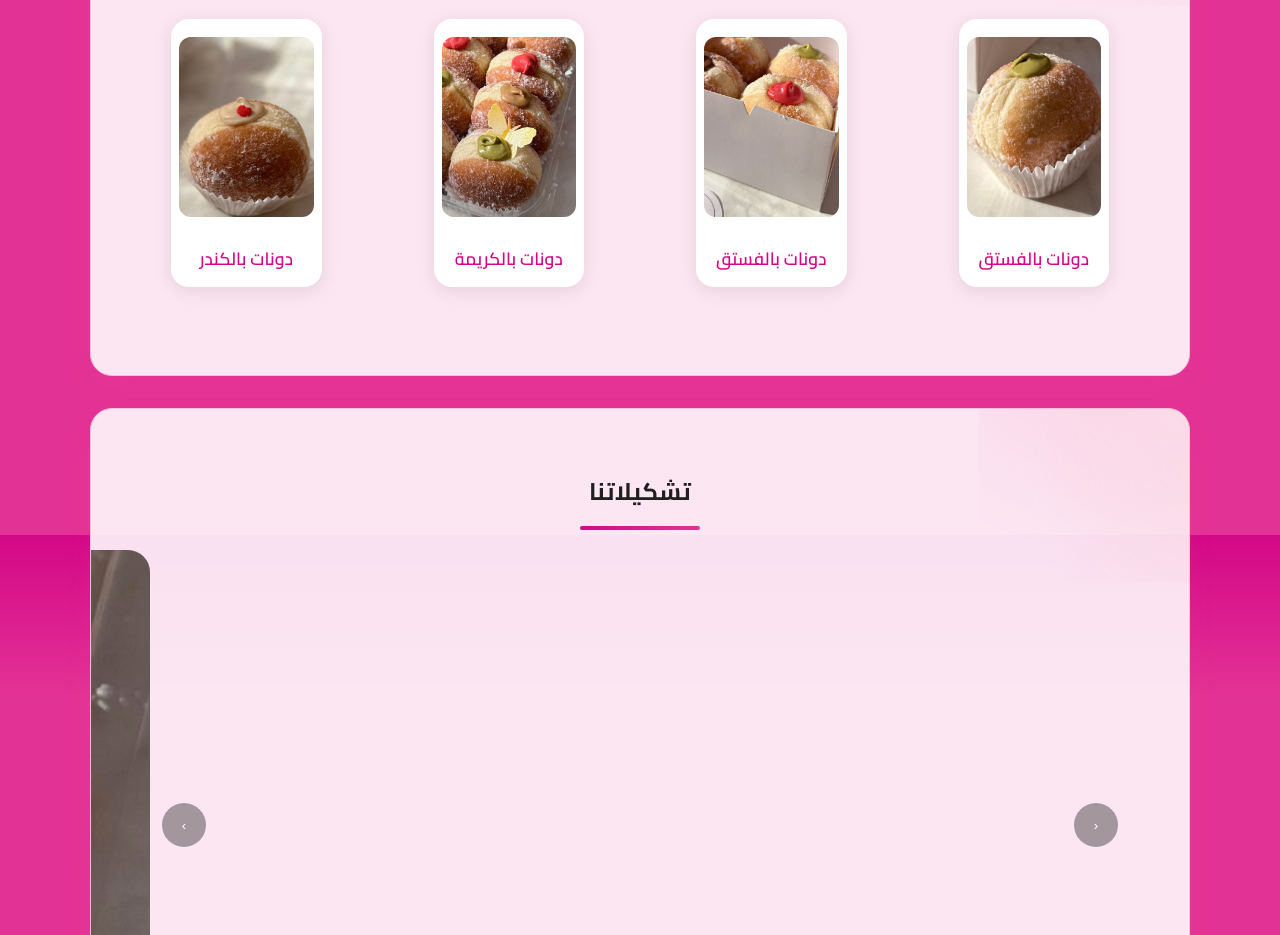
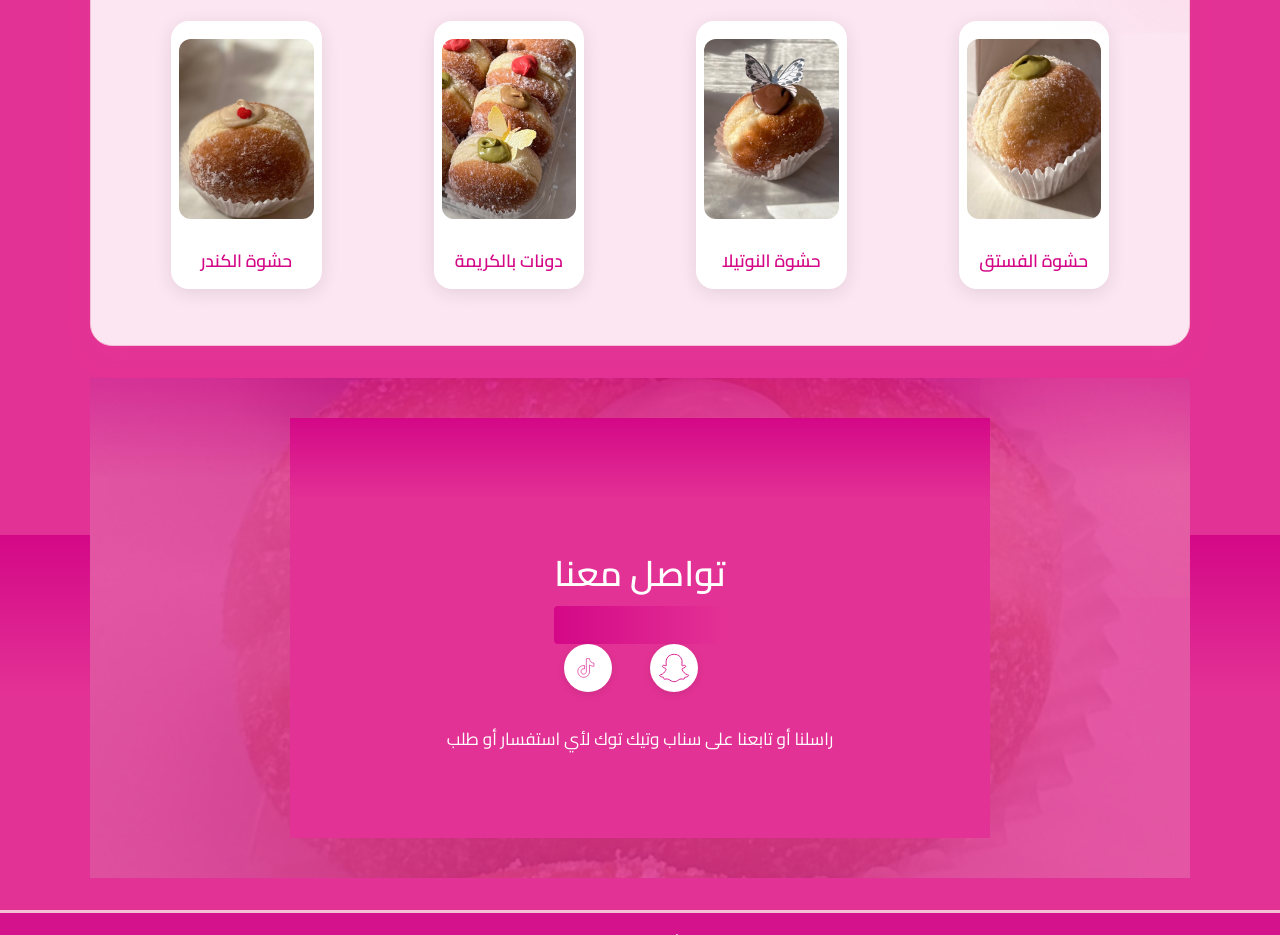
Before and after one commit to jawednoor/Donuts-filling, a plain HTML site: page index.html in a window 1280 px wide. Shown: the part 1865-2800 px from the top of the page. Drawn offline with Linux system fonts and the light colour scheme.

Commit message:
Add files via upload

```diff
--- a/index.html
+++ b/index.html
@@ -35,7 +35,21 @@
                     <a href="#products" class="hero-icon" aria-label="منتجاتنا"><span class="txt">منتجاتنا</span></a>
                     <a href="#contact" class="hero-icon" aria-label="تواصل معنا"><span class="txt">تواصل</span></a>
                 </div>
-                <a href="#intro" class="scroll-down" aria-label="انزل للأسفل">⬇</a>
+                                <a href="#intro" class="scroll-down" aria-label="انزل للأسفل" style="display:flex;flex-direction:column;align-items:center;gap:8px;text-decoration:none;margin-top:38px;">
+                                    <span class="scroll-btn" style="display:inline-flex;align-items:center;justify-content:center;width:54px;height:54px;border-radius:50%;background:linear-gradient(135deg,#D4128B 80%,#fff 100%);box-shadow:0 4px 16px rgba(212,18,139,0.18);border:3px solid #fff;animation:scrollBounce 1.2s infinite;">
+                                        <svg width="32" height="32" viewBox="0 0 32 32" fill="none" xmlns="http://www.w3.org/2000/svg">
+                                            <circle cx="16" cy="16" r="13" stroke="none" stroke-width="0" fill="none"/>
+                                            <polyline points="10,14 16,20 22,14" stroke="#fff" stroke-width="2.5" fill="none" stroke-linecap="round" stroke-linejoin="round"/>
+                                        </svg>
+                                    </span>
+                                    <span style="font-family:'Cairo',Arial,sans-serif;font-size:16px;color:#D4128B;font-weight:700;background:#fff;border-radius:12px;padding:2px 14px;box-shadow:0 2px 8px rgba(212,18,139,0.10);">انزل للأسفل</span>
+                                </a>
+                                <style>
+                                @keyframes scrollBounce {
+                                    0%, 100% { transform: translateY(0);}
+                                    50% { transform: translateY(16px);}
+                                }
+                                </style>
             </div>
         </div>
         <!-- حافة زيك زاك صغيرة مدمجة داخل السلايدر -->
@@ -49,7 +63,6 @@
             <polygon fill="url(#zigzagGrad)" points="0,0 5,10 10,0 15,10 20,0 25,10 30,0 35,10 40,0 45,10 50,0 55,10 60,0 65,10 70,0 75,10 80,0 85,10 90,0 95,10 100,0 100,10 0,10"></polygon>
         </svg>
     </section>
-
 
     <section id="intro" class="intro reveal">
         <div class="intro-flex">
@@ -75,11 +88,11 @@
         <div class="gallery-grid">
             <figure class="gallery-card">
                 <img src="img/IMG-20250806-WA0002.jpg" alt="دونات بالشوكولاتة">
-                <figcaption>دونات بالفستق</figcaption>
+                <figcaption>حشوة الفستق</figcaption>
             </figure>
             <figure class="gallery-card">
-                <img src="img/IMG-20250806-WA0003.jpg" alt="دونات بالفستق">
-                <figcaption>دونات بالفستق</figcaption>
+                <img src="img/IMG-20250807-WA058.jpg" alt="دونات بالفستق">
+                <figcaption>حشوة النوتيلا</figcaption>
             </figure>
             <figure class="gallery-card">
                 <img src="img/IMG-20250807-WA0016.jpg" alt="دونات بالكريمة">
@@ -87,70 +100,40 @@
             </figure>
             <figure class="gallery-card">
                 <img src="img/IMG-20250807-WA0018.jpg" alt="دونات بالفراولة">
-                <figcaption>دونات بالكندر</figcaption>
+                <figcaption>حشوة الكندر</figcaption>
             </figure>
         </div>
     </section>
 
-    <section id="showcase" class="showcase reveal">
-        <h2>تشكيلاتنا</h2>
-        <div class="slider">
-            <button class="slide-btn prev" aria-label="السابق">‹</button>
-            <div class="slides">
-                <div class="slide is-active">
-                    <img src="img/IMG-20250807-WA0016.jpg" alt="دونات كريمة">
-                    <div class="slide-caption">طراوة لا تُقاوم</div>
+    <section id="contact" style="position:relative;overflow:hidden;">
+        <!-- خلفية شفافة 20% -->
+        <div style="position:absolute;inset:0;z-index:0;pointer-events:none;">
+            <img src="assets/brand/contact-bg.jpg" alt="" style="width:100%;height:100%;object-fit:cover;opacity:0.2;">
+        </div>
+        <div class="contact-flex" style="position:relative;z-index:1;width:100%;display:flex;flex-direction:column;align-items:center;justify-content:center;">
+            <h2 class="contact-title">تواصل معنا</h2>
+            <div class="contact-socials">
+                <div style="display:flex;gap:18px;"></div>
+                    <a class="contact-icon" href="https://www.snapchat.com/add/donts171" target="_blank" aria-label="سناب شات @donts171" style="display:flex;flex-direction:column;align-items:center;text-decoration:none;">
+                        <span style="background:#ffffff;border-radius:50%;padding:8px;box-shadow:0 2px 8px rgba(0,0,0,0.10);display:inline-flex;">
+                            <img src="assets/brand/snapshat.svg" alt="سناب شات" style="width:32px;height:32px;">
+                        </span>
+                    </a>
+                    <a class="contact-icon" href="https://www.tiktok.com/@donts171" target="_blank" aria-label="تيك توك @donts171" style="display:flex;flex-direction:column;align-items:center;text-decoration:none;">
+                        <span style="background:#ffffff;border-radius:50%;padding:8px;box-shadow:0 2px 8px rgba(0,0,0,0.10);display:inline-flex;">
+                            <img src="assets/brand/tiktok-01.svg" alt="تيك توك" style="width:32px;height:32px;">
+                        </span>
+                    </a>
                 </div>
-                <div class="slide">
-                    <img src="img/IMG-20250807-WA0018.jpg" alt="دونات فراولة">
-                    <div class="slide-caption">نكهات تفتح النفس</div>
-                </div>
-                <div class="slide">
-                    <img src="img/IMG-20250806-WA0002.jpg" alt="دونات شوكولاتة">
-                    <div class="slide-caption">غنى الشوكولاتة</div>
-                </div>
-            </div>
-            <button class="slide-btn next" aria-label="التالي">›</button>
+            <div class="contact-desc">راسلنا أو تابعنا على سناب وتيك توك لأي استفسار أو طلب</div>
         </div>
     </section>
 
-    <section id="about">
-        <h2>من نحن</h2>
-        <p>نحن متخصصون في تقديم أفضل أنواع الدونات المحشوة بنكهات فريدة تناسب جميع الأذواق.</p>
-        <p>هدفنا هو إسعاد عملائنا بألذ الحلويات التي تضيف لمسة من الفرح لكل مناسبة.</p>
-    </section>
-
-    <section id="contact">
-        <h2>تواصل معنا</h2>
-        <p>تابعونا على حساباتنا:</p>
-        <div class="social-links">
-            <a class="social-btn snapchat" href="https://www.snapchat.com/add/donts171" target="_blank" rel="noopener" aria-label="سناب شات @donts171">
-                <svg viewBox="0 0 64 64" aria-hidden="true">
-                    <path fill="currentColor" d="M32 8c-8.8 0-16 7.2-16 16v5c0 3-1.6 5.7-4.2 7.2 1.6 2.8 5 4.2 8.2 5-1 .9-2.2 1.7-3.6 2.2 2.5 3.4 7 5.6 11.6 5.6s9.1-2.2 11.6-5.6c-1.4-.5-2.6-1.3-3.6-2.2 3.2-.8 6.6-2.2 8.2-5-2.6-1.5-4.2-4.2-4.2-7.2v-5c0-8.8-7.2-16-16-16z"/>
-                </svg>
-                <span>@donts171</span>
-            </a>
-            <a class="social-btn tiktok" href="https://www.tiktok.com/@donts171" target="_blank" rel="noopener" aria-label="تيك توك @donts171">
-                <svg viewBox="0 0 64 64" aria-hidden="true">
-                    <path fill="currentColor" d="M40 12v14.5c0 6.5-5.3 11.8-11.8 11.8-2.6 0-5-.9-6.9-2.4v8.1c2 1 4.4 1.6 6.9 1.6 9.2 0 16.8-7.5 16.8-16.8V22c2.9 2.5 6.6 4 10.6 4v-7.2c-3.8 0-7.3-1.9-10.6-5.8V12h-5z"/>
-                </svg>
-                <span>@donts171</span>
-            </a>
-        </div>
-        <form>
-            <label for="name">الاسم:</label>
-            <input type="text" id="name" name="name" required>
-
-            <label for="message">رسالتك:</label>
-            <textarea id="message" name="message" required></textarea>
-
-            <button type="submit">إرسال</button>
-        </form>
-    </section>
-
-    <footer>
-        <p>© 2025 دونات وحشوة. جميع الحقوق محفوظة.</p>
-        <p>أحد فروع مؤسسة أذواق الجديدة.</p>
+    <footer style="background:#D4128B;padding:14px 0;text-align:center;font-family:'Cairo',Arial,sans-serif;">
+    <div style="max-width:480px;margin:auto;">
+        <p style="font-size:15px;color:#fff;font-weight:700;margin:0;">© 2025 دونات وحشوة. جميع الحقوق محفوظة.</p>
+        <p style="font-size:13px;color:#fff;margin:6px 0 0 0;">أحد فروع مؤسسة أذواق الجديدة.</p>
+    </div>
     </footer>
     <script src="script.js" defer></script>
 </body>
--- a/styles.css
+++ b/styles.css
@@ -1,12 +1,104 @@
+/* تنسيق قسم التواصل */
+section#contact, section#contact.reveal, .contact-flex, .contact-flex::before, .contact-flex::after {
+  background: none !important;
+  border: none !important;
+  box-shadow: none !important;
+  border-radius: 0 !important;
+  border: none !important;
+  box-shadow: none !important;
+  outline: none !important;
+  background: linear-gradient(#d40887, #e33295 20%) !important;
+}
+.contact-flex {
+  display: flex;
+  flex-direction: column;
+  align-items: center;
+  justify-content: center;
+  gap: 22px;
+  padding: 48px 18px 38px 18px;
+  position: relative;
+  background: none !important;
+  box-shadow: none !important;
+  border: none !important;
+  min-height: 420px;
+  z-index: 1;
+  width: 100%;
+  max-width: 700px;
+  margin: auto;
+  border-radius: 0 !important;
+}
+
+.contact-flex::before {
+
+  content: "";
+  position: absolute;
+  inset: 0;
+  z-index: 0;
+  background: url('assets/brand/contact-bg.jpg') center/cover no-repeat;
+  opacity: 0.2;
+  border-radius: 0 !important;
+}
+.contact-flex::after {
+  content: "";
+  position: absolute;
+  inset: 0;
+  z-index: 1;
+  background: linear-gradient(180deg, rgba(217,20,139,0.70) 0%, rgba(227,50,149,0.70) 100%);
+  border-radius: 0 !important;
+}
+.contact-title, .contact-socials, .contact-desc {
+  position: relative;
+  z-index: 2;
+  color: #fff;
+  text-align: center;
+}
+.contact-title {
+  font-size: 2.2rem;
+  color: #fff;
+  font-weight: 600;
+  margin-bottom: 0;
+  text-align: center;
+}
+.contact-socials {
+  display: flex;
+  gap: 18px;
+  justify-content: center;
+  flex-wrap: wrap;
+}
+.contact-icon {
+  display: flex;
+  align-items: center;
+  gap: 8px;
+  font-size: 1.3rem;
+  color: #fff;
+  text-decoration: none;
+  font-weight: 600;
+  padding: 0 10px;
+  border-radius: 999px;
+  transition: color .18s;
+}
+.contact-icon:hover {
+  color: var(--brand);
+}
+.contact-handle {
+  font-size: 1.18rem;
+  font-weight: 600;
+}
+.contact-desc {
+  color: #fff;
+  font-size: 1.08rem;
+  text-align: center;
+  margin-top: 8px;
+}
 /* شبكة المنتجات متجاوبة */
 .gallery-grid {
   display: grid;
   grid-template-columns: 1fr;
   gap: 22px;
-  margin: 32px 0;
-}
-
-@media (min-width: 600px) {
+    border: none !important;
+    box-shadow: none !important;
+    background: none !important;
+    border-radius: 0 !important;
   .gallery-grid {
     grid-template-columns: repeat(2, 1fr);
     gap: 28px;
@@ -48,7 +140,7 @@
 /* خط فاصل بين العنوان والوصف */
 .intro-sep {
   border: none;
-  border-top: 3px solid #ffeee6;
+  border-top: 3px solid #b34411;
   width: 48px;
   margin: 18px auto 18px auto;
   opacity: 1;
@@ -225,10 +317,10 @@ section h2 {
 
 section h2::after, section h1::after {
     content:"";
-    display:block;
-    margin:12px auto 0;
-    height:4px;
-    width:120px;
+    display: block;
+    width: 100%;
+    height: 38px;
+    margin-bottom: -22px;
     background: linear-gradient(90deg, var(--brand), var(--brand-2));
     border-radius:4px;
 }
@@ -456,18 +548,15 @@ header, section, footer{ position: relative; z-index: 1; }
 .hero-icon .txt{ font-weight:700; }
 
 .scroll-down{
-  position:relative;
-  display:inline-flex; width:46px; height:46px; align-items:center; justify-content:center; border-radius:50%; margin-top: 6px;
-  background-image: linear-gradient(135deg, var(--brand), var(--brand-2));
-  color:#fff; text-decoration:none;
-  border:2px solid rgba(255,255,255,.95);
-  box-shadow: 0 8px 18px rgba(0,0,0,.38), 0 0 0 3px rgba(0,0,0,.18) inset;
+  position: relative;
+  z-index: 2;
+  margin-top: -22px;
+  padding-top: 0;
   text-shadow: 0 1px 2px rgba(0,0,0,.65);
   animation: bounce 1.6s infinite;
 }
 .scroll-down::after{
   content: ""; position:absolute; inset:-6px; border-radius:50%; pointer-events:none;
-  box-shadow: 0 0 0 3px rgba(255,255,255,.85);
 }
 .scroll-down:hover{ filter: brightness(1.05); }
 .scroll-down:focus-visible{ outline:none; box-shadow: 0 0 0 4px rgba(255,255,255,.7), 0 0 0 7px rgba(212,8,135,.45); }
@@ -482,6 +571,7 @@ header, section, footer{ position: relative; z-index: 1; }
   align-items: center;
   justify-content: center;
   padding: 0;
+  margin-top: 50px !important;
 }
 .intro::after{
   content: "";
@@ -591,7 +681,7 @@ header, section, footer{ position: relative; z-index: 1; }
 
 /* ===== Small zigzag edge inside the slider ===== */
 .zigzag-edge{
-  position:absolute; left:0; right:0; bottom:0;
+  position:absolute; left:0; right:0; bottom:0px;
   display:block; width:100%; height:8mm; /* صغيرة وملاصقة للسلايد */
   pointer-events:none;
   filter: drop-shadow(0 2px 0 rgba(0,0,0,.25)) drop-shadow(0 4px 6px rgba(0,0,0,.18));
```
Also changed, not shown: README.md (added).
